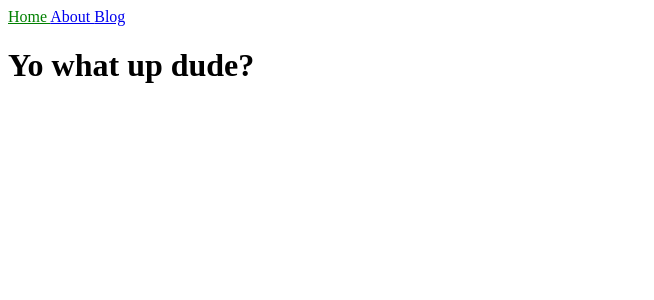
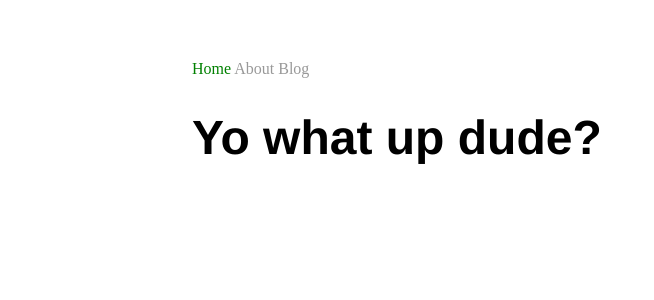
Before and after one commit to amadorschulze92/amadorschulze92.github.io, a Jekyll site: the page built from index.html, in a window 1280 px wide. Shown: the top 300 px of the page, without its empty margins (0-654 px from the left). Built offline with Jekyll 4.4.1, drawn with Linux system fonts in a browser that asks for light colours.

Commit message:
move css to main

```diff
--- a/_layouts/default.html
+++ b/_layouts/default.html
@@ -3,7 +3,7 @@
   <head>
     <meta charset="utf-8">
     <title>{{ page.title }}</title>
-    <link rel="stylesheet" href="/assets/css/styles.css">
+    <link rel="stylesheet" href="/assets/css/main.css">
   </head>
   <body>
     {% include navigation.html %}
--- /dev/null
+++ b/assets/css/main.css
@@ -0,0 +1,46 @@
+.current {
+  color: green;
+}
+body {
+    margin: 60px auto;
+    width: 70%;
+}
+nav ul, footer ul {
+    font-family:'Helvetica', 'Arial', 'Sans-Serif';
+    padding: 0px;
+    list-style: none;
+    font-weight: bold;
+}
+nav ul li, footer ul li {
+    display: inline;
+    margin-right: 20px;
+}
+a {
+    text-decoration: none;
+    color: #999;
+}
+a:hover {
+    text-decoration: underline;
+}
+h1 {
+    font-size: 3em;
+    font-family:'Helvetica', 'Arial', 'Sans-Serif';
+}
+p {
+    font-size: 1.5em;
+    line-height: 1.4em;
+    color: #333;
+}
+footer {
+    border-top: 1px solid #d5d5d5;
+    font-size: .8em;
+}
+
+ul.posts {
+    margin: 20px auto 40px;
+    font-size: 1.5em;
+}
+
+ul.posts li {
+    list-style: none;
+}
--- a/index.html
+++ b/index.html
@@ -9,6 +9,6 @@ title: Michael A. Schulze
     <title>{{ page.title }}</title>
   </head>
   <body>
-    <h1>{{ "Yo what up dude?" | capitalize }}</h1>
+    <h1>{{ "Yo what up dude?" }}</h1>
   </body>
 </html>
```
